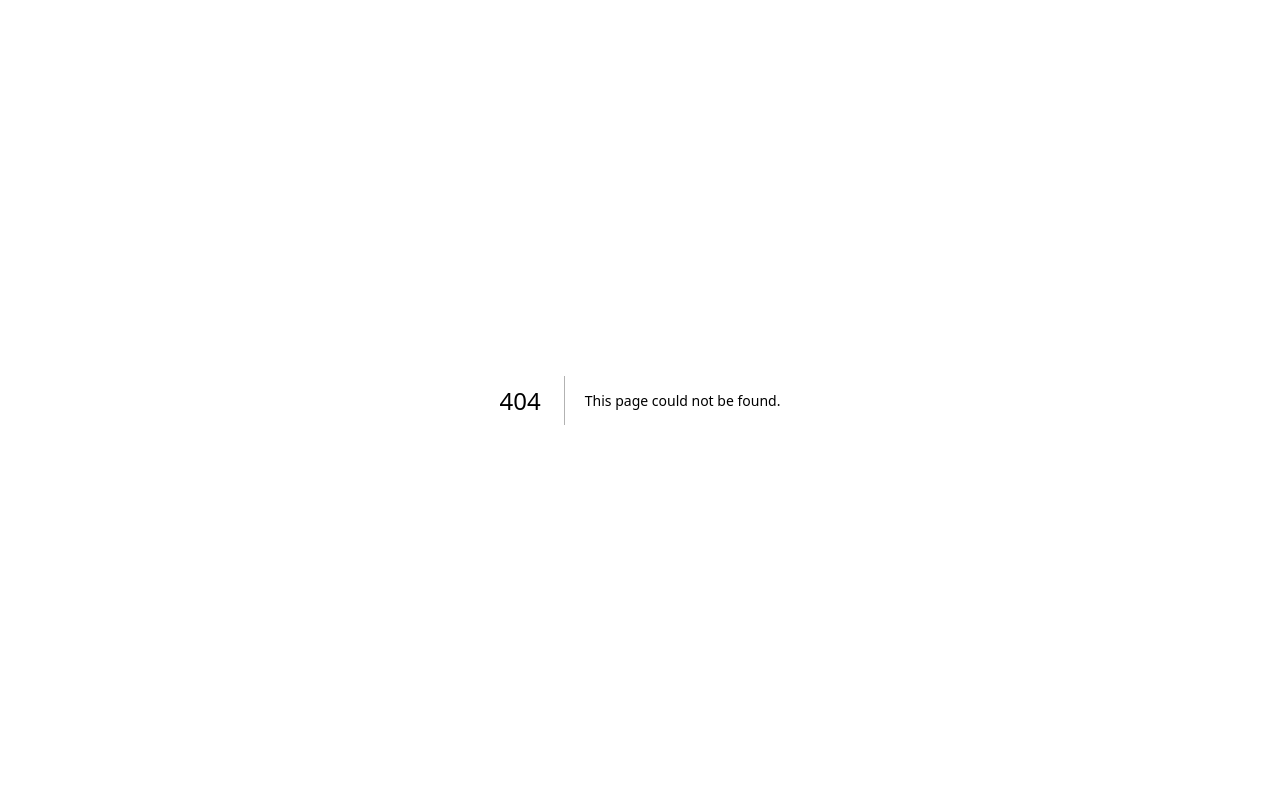
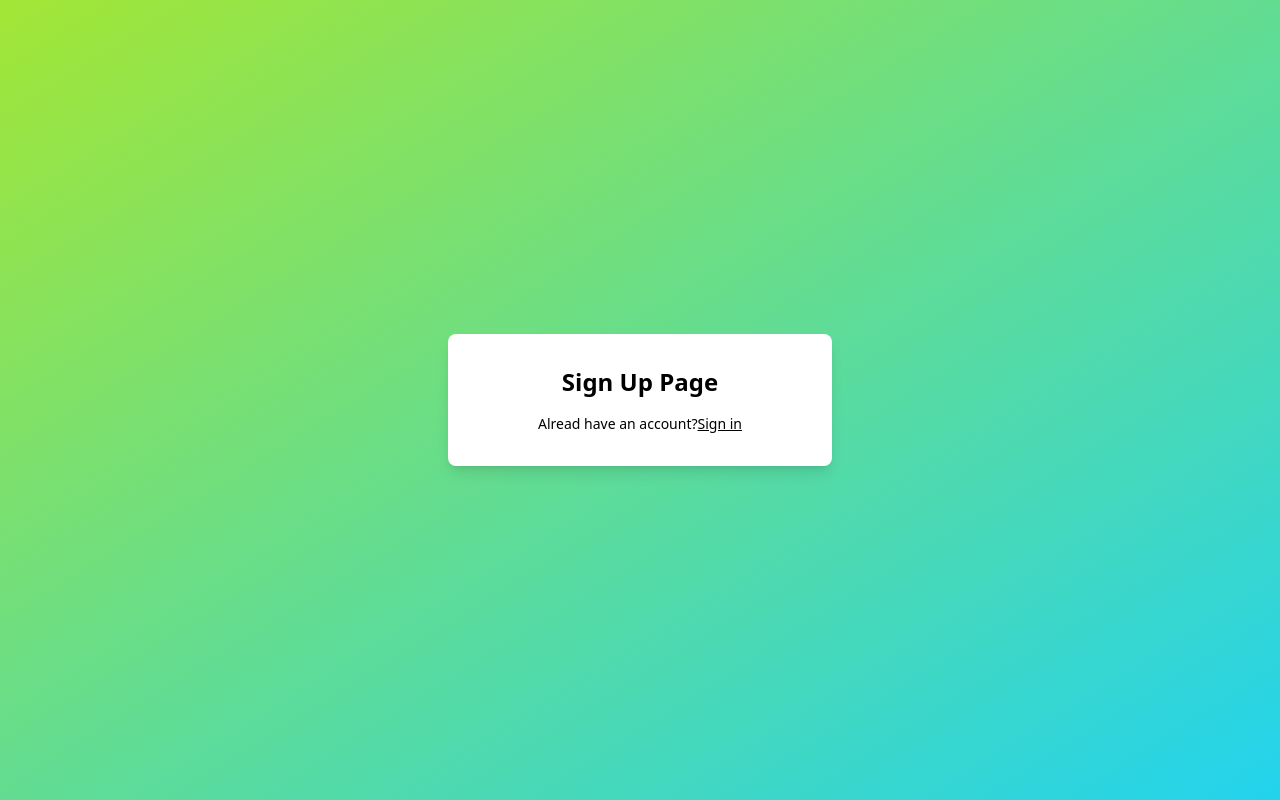
Before and after one commit to Lee-Ki-Bong/mono-nest-next-auth-practice, a Next.js app in the folder apps/web/: page /auth/signup in a window 1280 px wide. Before the commit this address had no page. Built offline with nearby package versions, Linux system fonts and the light colour scheme.

Commit message:
feat(web): add authentication layout and signup page components

```diff
--- /dev/null
+++ b/apps/web/app/auth/layout.tsx
@@ -0,0 +1,11 @@
+import React, { PropsWithChildren } from "react"
+
+const AuthLayout = ({ children }: PropsWithChildren) => {
+  return (
+    <div className="flex h-screen items-center justify-center bg-gradient-to-br from-lime-400 to-cyan-400">
+      {children}
+    </div>
+  )
+}
+
+export default AuthLayout
--- /dev/null
+++ b/apps/web/app/auth/signup/page.tsx
@@ -0,0 +1,19 @@
+import Link from "next/link"
+import React from "react"
+
+const SignupPage = () => {
+  return (
+    <div className="flex w-96 flex-col items-center justify-center rounded-lg bg-white p-8 shadow-lg">
+      <h1 className="mb-4 text-center text-2xl font-bold">Sign Up Page</h1>
+      {/* Add your form here */}
+      <div className="flex justify-between text-sm">
+        <p>Alread have an account?</p>
+        <Link className="underline" href="/auth/signin">
+          Sign in
+        </Link>
+      </div>
+    </div>
+  )
+}
+
+export default SignupPage
```
